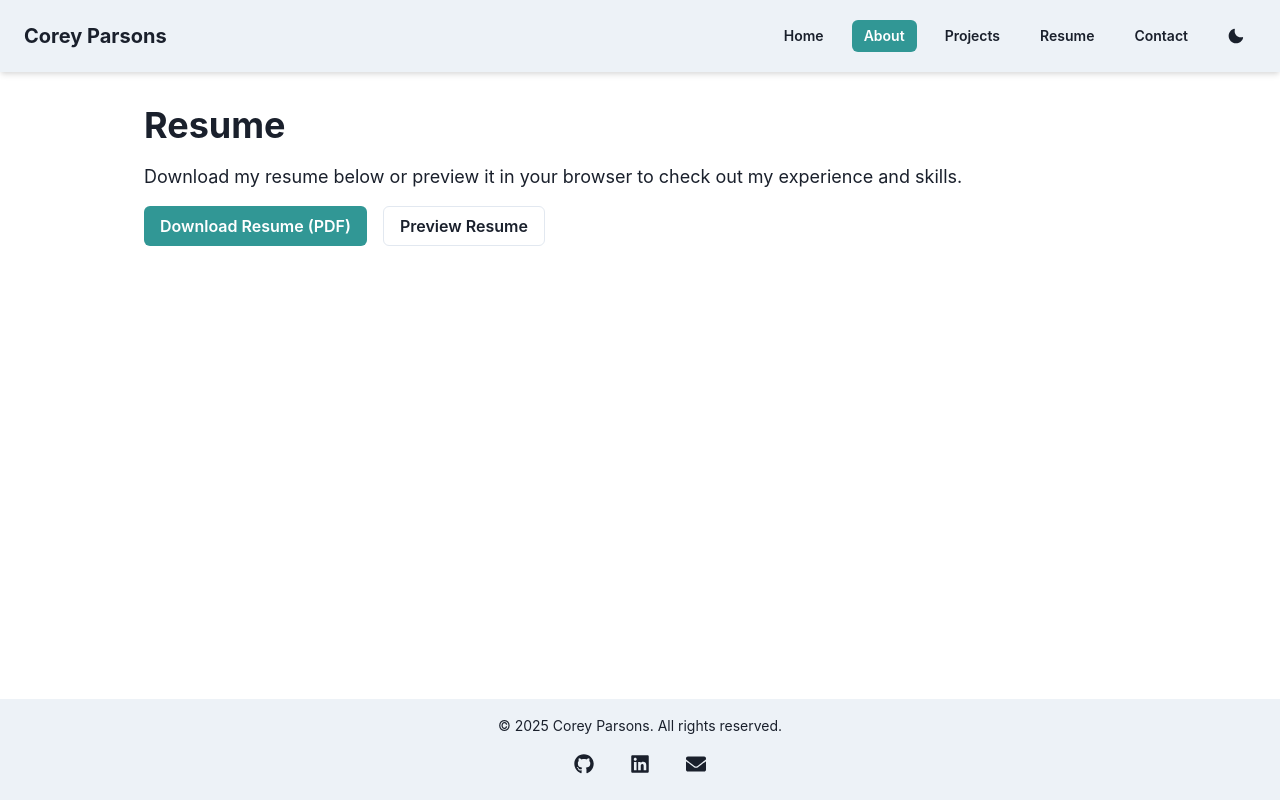
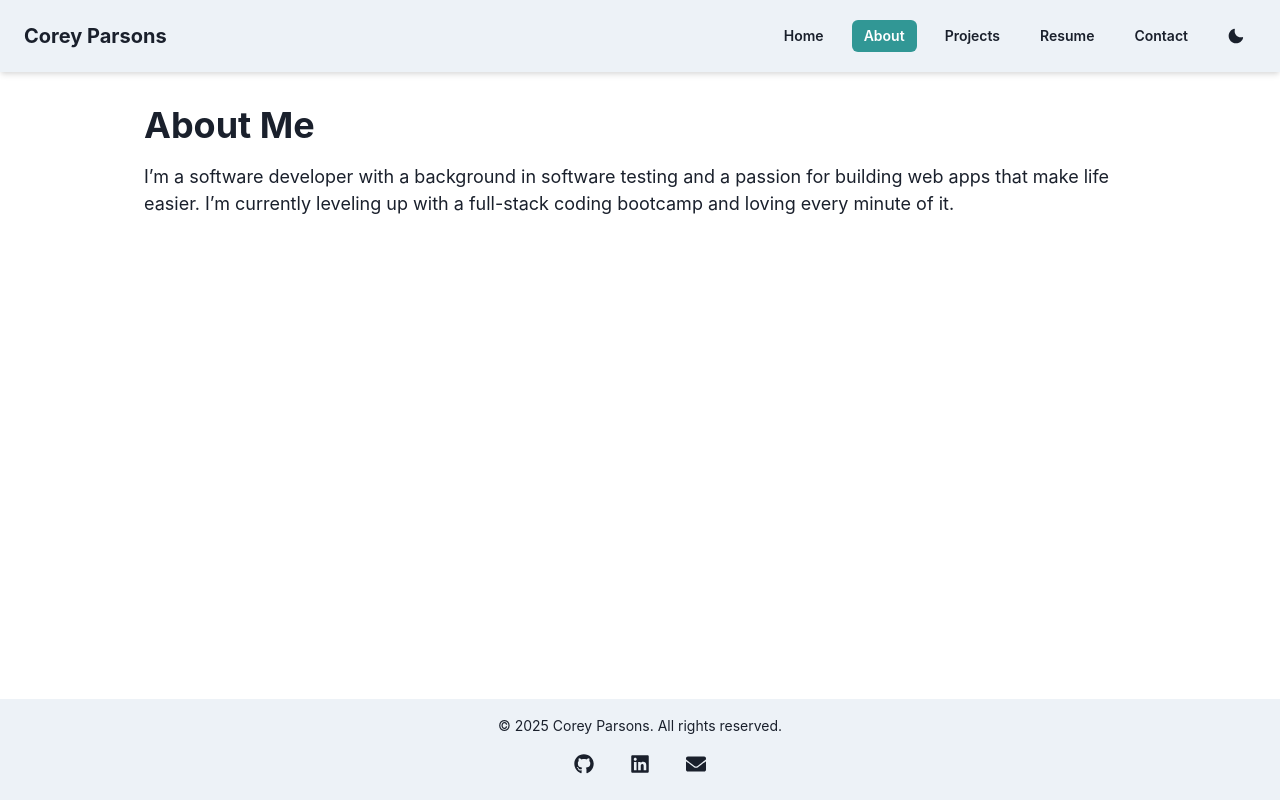
Before and after one commit to cpars/Portfolio, a React (Vite) app: page /about in a window 1280 px wide. Built offline with nearby package versions, Linux system fonts and the light colour scheme.

Commit message:
Fixed file typos and edits

```diff
--- a/src/pages/About.tsx
+++ b/src/pages/About.tsx
@@ -1,39 +1,23 @@
-import { Heading, Text, Box, Button, Stack } from "@chakra-ui/react";
+// src/pages/About.tsx
 import PageWrapper from "../components/PageWrapper";
+import { Heading, Text, Box } from "@chakra-ui/react";
 
-const Resume = () => {
+const About = () => {
   return (
     <PageWrapper>
       <Box>
         <Heading as="h1" mb={4}>
-          Resume
+          About Me
         </Heading>
-        <Text fontSize="lg" mb={4}>
-          Download my resume below or preview it in your browser to check out my
-          experience and skills.
+        <Text fontSize="lg">
+          I’m a software developer with a background in software testing and a
+          passion for building web apps that make life easier. I’m currently
+          leveling up with a full-stack coding bootcamp and loving every minute
+          of it.
         </Text>
-
-        <Stack direction={{ base: "column", sm: "row" }} spacing={4}>
-          <Button
-            colorScheme="teal"
-            as="a"
-            href="/Corey-Parsons-Resume.pdf"
-            target="_blank"
-          >
-            Download Resume (PDF)
-          </Button>
-          <Button
-            variant="outline"
-            as="a"
-            href="/Corey-Parsons-Resume.pdf"
-            target="_blank"
-          >
-            Preview Resume
-          </Button>
-        </Stack>
       </Box>
     </PageWrapper>
   );
 };
 
-export default Resume;
+export default About;
--- a/src/pages/Resume.tsx
+++ b/src/pages/Resume.tsx
@@ -1,4 +1,4 @@
-import { Heading, Text, Box, Button } from "@chakra-ui/react";
+import { Heading, Text, Box, Button, Stack } from "@chakra-ui/react";
 import PageWrapper from "../components/PageWrapper";
 
 const Resume = () => {
@@ -9,10 +9,11 @@ const Resume = () => {
           Resume
         </Heading>
         <Text fontSize="lg" mb={4}>
-          Download my resume below or scroll through the highlights of my
+          Download my resume below or preview it in your browser to check out my
           experience and skills.
         </Text>
-        {/* Replace with actual link when your resume PDF is ready */}
+
+        <Stack direction={{ base: "column", sm: "row" }} spacing={4}>
           <Button
             colorScheme="teal"
             as="a"
@@ -21,6 +22,15 @@ const Resume = () => {
           >
             Download Resume (PDF)
           </Button>
+          <Button
+            variant="outline"
+            as="a"
+            href="/Corey-Parsons-Resume.pdf"
+            target="_blank"
+          >
+            Preview Resume
+          </Button>
+        </Stack>
       </Box>
     </PageWrapper>
   );
```
Lines whose indentation alone changed are shown as unchanged.
